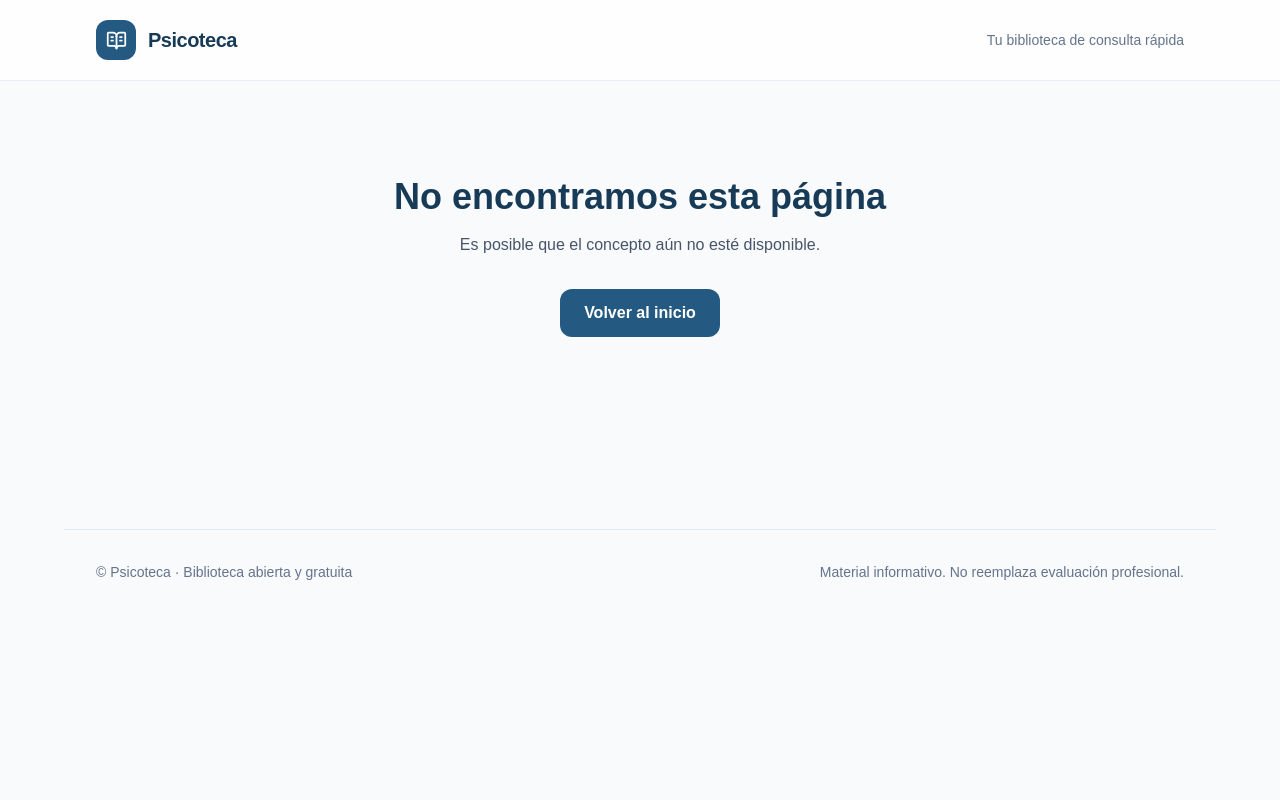
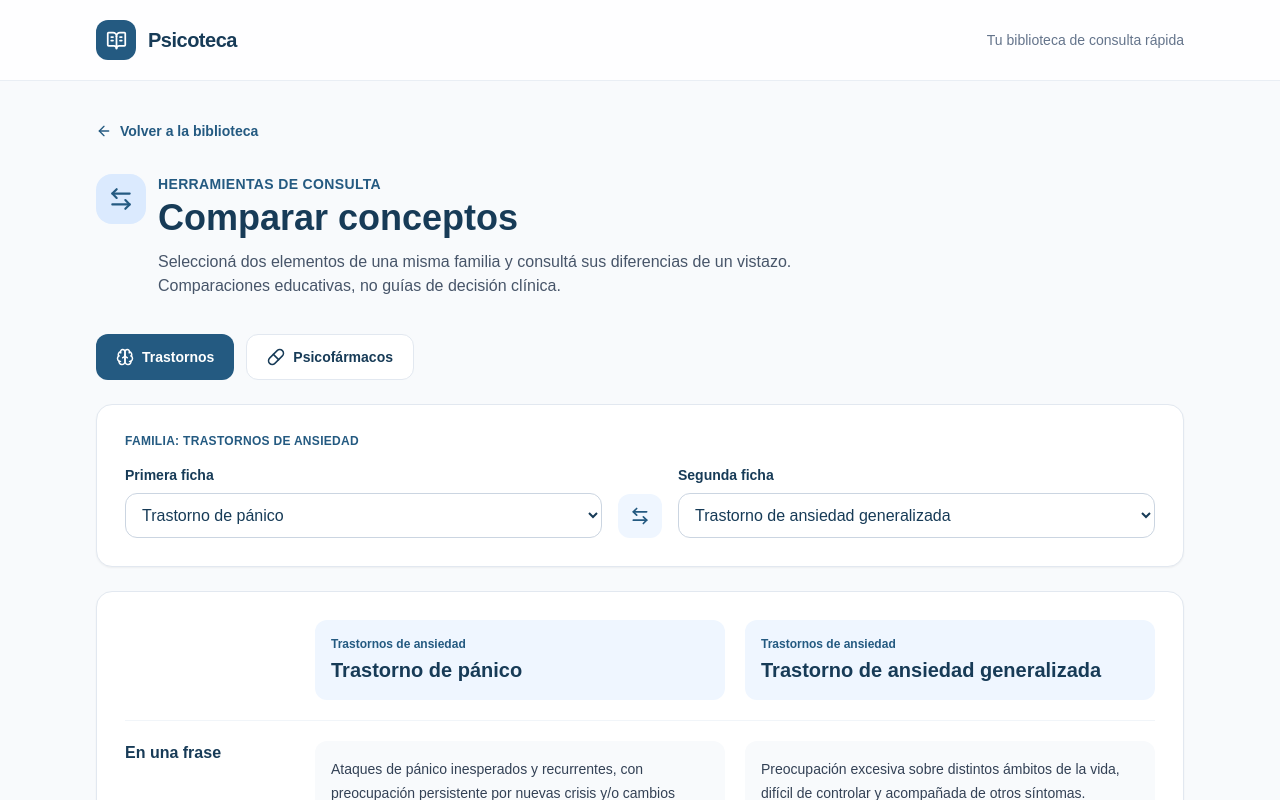
Before and after one commit to SantiMi/psicoteca, a Next.js app: page /comparar in a window 1280 px wide. Before the commit this address had no page. Shown: the top 800 px of the page. Built offline with nearby package versions, Linux system fonts and the light colour scheme.

Commit message:
Add educational clinical comparison module

```diff
--- /dev/null
+++ b/app/comparar/page.tsx
@@ -0,0 +1,37 @@
+"use client";
+import {useState} from "react";
+import Link from "next/link";
+import {ArrowLeft,ArrowLeftRight,BookOpen,AlertTriangle,Brain,Pill} from "lucide-react";
+import {disorders,medicines,type Entry} from "@/data/comparisons";
+type Kind="trastornos"|"farmacos";
+export default function ComparePage(){
+ const [kind,setKind]=useState<Kind>("trastornos");
+ const [a,setA]=useState("panico");const [b,setB]=useState("tag");
+ const items=kind==="trastornos"?disorders:medicines;
+ const first=items.find(x=>x.id===a)??items[0]!;
+ const second=items.find(x=>x.id===b)??items[1]!;
+ const change=(next:Kind)=>{setKind(next);const list=next==="trastornos"?disorders:medicines;setA(list[0]!.id);setB(list[1]!.id);};
+ const field=(title:string,render:(v:Entry)=>React.ReactNode)=> <div className="grid grid-cols-1 gap-3 border-t border-slate-100 py-5 md:grid-cols-[170px_1fr_1fr] md:gap-5"><h3 className="font-bold text-deep">{title}</h3><div className="rounded-xl bg-slate-50 p-4 text-sm leading-6 text-slate-700">{render(first)}</div><div className="rounded-xl bg-slate-50 p-4 text-sm leading-6 text-slate-700">{render(second)}</div></div>;
+ const sources=(v:Entry)=><ul className="space-y-2">{v.sources.map(x=><li key={x.url+x.label}><a className="font-semibold text-brand underline underline-offset-2" target="_blank" rel="noopener noreferrer" href={x.url}>{x.label}</a></li>)}</ul>;
+ return <main className="mx-auto max-w-6xl px-5 pb-12 pt-10 sm:px-8"><Link href="/" className="inline-flex items-center gap-2 text-sm font-semibold text-brand"><ArrowLeft size={16}/> Volver a la biblioteca</Link>
+ <div className="mt-7 flex flex-wrap items-start gap-3"><div className="rounded-2xl bg-blue-100 p-3 text-brand"><ArrowLeftRight size={26}/></div><div><p className="text-sm font-bold uppercase tracking-wide text-brand">Herramientas de consulta</p><h1 className="mt-1 text-3xl font-extrabold text-deep sm:text-4xl">Comparar conceptos</h1><p className="mt-3 max-w-2xl text-slate-600">Seleccioná dos elementos de una misma familia y consultá sus diferencias de un vistazo. Comparaciones educativas, no guías de decisión clínica.</p></div></div>
+ <div className="mt-9 flex flex-wrap gap-3" role="group" aria-label="Tipo de comparación">
+ <button aria-pressed={kind==="trastornos"} onClick={()=>change("trastornos")} className={`inline-flex items-center gap-2 rounded-xl px-5 py-3 text-sm font-bold ${kind==="trastornos"?"bg-brand text-white":"border border-slate-200 bg-white text-deep"}`}><Brain size={18}/> Trastornos</button>
+ <button aria-pressed={kind==="farmacos"} onClick={()=>change("farmacos")} className={`inline-flex items-center gap-2 rounded-xl px-5 py-3 text-sm font-bold ${kind==="farmacos"?"bg-brand text-white":"border border-slate-200 bg-white text-deep"}`}><Pill size={18}/> Psicofármacos</button></div>
+ <section className="mt-6 rounded-2xl border border-slate-200 bg-white p-5 shadow-sm sm:p-7"><p className="mb-4 text-xs font-bold uppercase tracking-wide text-brand">Familia: {first.family}</p>
+ <div className="grid items-end gap-4 md:grid-cols-[1fr_auto_1fr]"><label className="block"><span className="mb-2 block text-sm font-semibold text-deep">Primera ficha</span><select value={first.id} onChange={e=>setA(e.target.value)} className="w-full rounded-xl border border-slate-300 bg-white p-3 text-deep">{items.map(x=><option key={x.id} value={x.id}>{x.name}</option>)}</select></label>
+ <button aria-label="Intercambiar elementos" title="Intercambiar elementos" onClick={()=>{setA(second.id);setB(first.id)}} className="mx-auto rounded-xl bg-blue-50 p-3 text-brand"><ArrowLeftRight size={20}/></button>
+ <label className="block"><span className="mb-2 block text-sm font-semibold text-deep">Segunda ficha</span><select value={second.id} onChange={e=>setB(e.target.value)} className="w-full rounded-xl border border-slate-300 bg-white p-3 text-deep">{items.map(x=><option key={x.id} value={x.id}>{x.name}</option>)}</select></label></div>
+ {first.id===second.id?<p className="mt-4 rounded-xl bg-amber-50 p-3 text-sm text-amber-900">Elegiste el mismo elemento en ambas columnas. Seleccioná otro para contrastarlos.</p>:null}
+ </section>
+ <section className="mt-6 rounded-2xl border border-slate-200 bg-white p-5 shadow-sm sm:p-7" aria-label="Tabla comparativa"><div className="mb-5 grid gap-3 md:grid-cols-[170px_1fr_1fr] md:gap-5"><div className="hidden md:block"/>{[first,second].map((x,i)=><div key={i} className="rounded-xl bg-blue-50 p-4"><p className="text-xs font-semibold text-brand">{x.family}</p><h2 className="mt-1 text-xl font-bold text-deep">{x.name}</h2></div>)}</div>
+ {field("En una frase",v=>v.oneLine)}
+ {field(kind==="trastornos"?"Características clave":"Cómo funciona",v=><ul className="list-disc space-y-1 pl-4">{v.points.map(p=><li key={p}>{p}</li>)}</ul>)}
+ {field(kind==="trastornos"?"Abordajes habituales":"¿Dónde se utiliza?",v=>v.uses)}
+ {field("Recaudos importantes",v=>v.cautions)}
+ {field("Fuentes para profundizar",sources)}
+ </section>
+ <aside className="mt-6 flex items-start gap-3 rounded-2xl border border-amber-200 bg-amber-50 p-5 text-sm leading-6 text-amber-950"><AlertTriangle className="mt-1 shrink-0" size={20}/><p><strong>Contenido de demostración pendiente de revisión editorial.</strong> Las síntesis no reproducen criterios diagnósticos completos ni fichas regulatorias específicas de ANMAT. La evidencia, indicaciones y precauciones deben contrastarse con fuentes vigentes. No usar esta pantalla para diagnosticar, seleccionar, ajustar o suspender tratamientos.</p></aside>
+ <div className="mt-8 flex items-center gap-2 text-sm text-slate-500"><BookOpen size={16}/> Próximamente: ampliación de familias y más comparaciones respaldadas por bibliografía.</div>
+ </main>
+}
```
